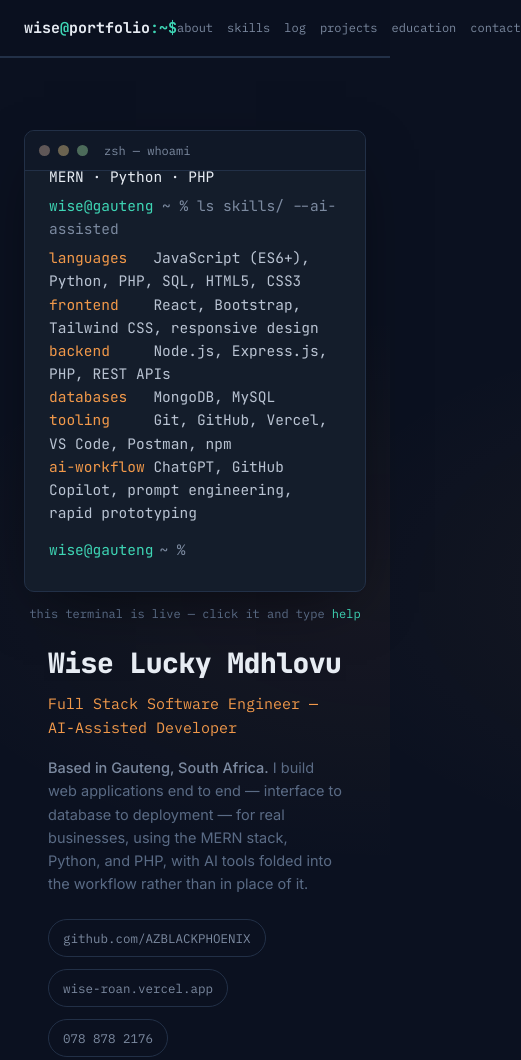
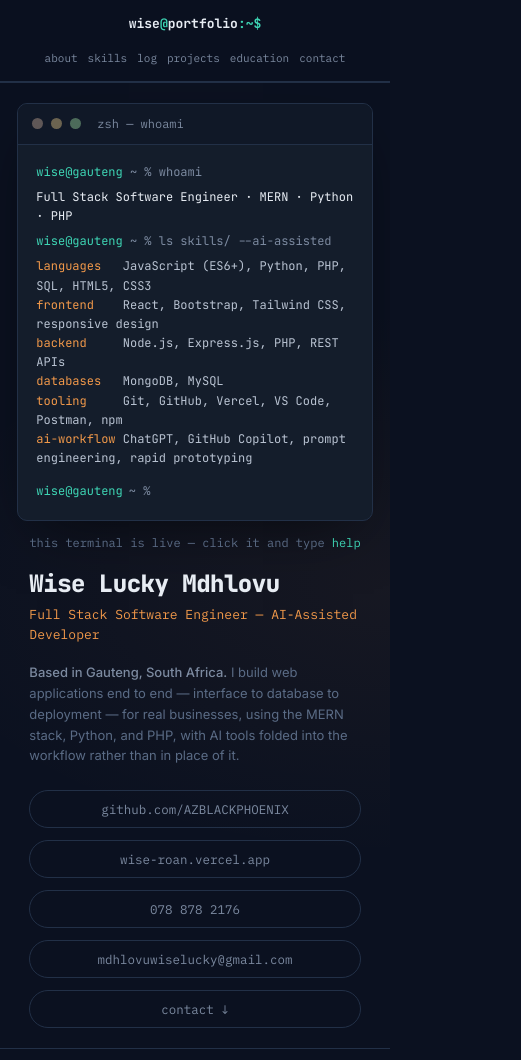
Before and after one commit to AZBLACKPHOENIX/Wise, a plain HTML site: page index.html in a window 390 px wide. Shown: the top 1060 px of the page, 521 px wide, since content can reach past the window. Drawn offline with Linux system fonts and the light colour scheme.

Commit message:
Update CSS to ensure responsiveness

```diff
--- a/index.html
+++ b/index.html
@@ -230,6 +230,203 @@
   .foot-note{ margin-top:28px; color:var(--red-dim); font-family:var(--mono-data); font-size:12px; text-align:center; }
 
   ::selection{ background:rgba(62,214,181,0.25); }
+
+  /* ===============================
+   RESPONSIVE DESIGN
+================================*/
+
+/* Large Tablets */
+@media (max-width: 992px){
+
+:root{
+    --maxw:95%;
+}
+
+.hero{
+    padding:50px 20px 30px;
+}
+
+.projects{
+    grid-template-columns:repeat(2,1fr);
+}
+
+.wrap{
+    padding:0 20px;
+}
+
+.out-name{
+    font-size:36px;
+}
+
+.term-body{
+    font-size:14px;
+}
+
+}
+
+/* Tablets */
+@media (max-width:768px){
+
+.navrow{
+    flex-direction:column;
+    gap:15px;
+}
+
+nav.links{
+    flex-wrap:wrap;
+    justify-content:center;
+}
+
+.hero{
+    padding:40px 15px 25px;
+}
+
+.out-name{
+    font-size:32px;
+}
+
+.out-title{
+    font-size:14px;
+}
+
+.out-desc{
+    font-size:14px;
+}
+
+.hero-links{
+    justify-content:center;
+}
+
+.projects{
+    grid-template-columns:1fr;
+}
+
+.term-body{
+    max-height:340px;
+}
+
+.commit{
+    margin-bottom:25px;
+}
+
+.sec-head{
+    flex-direction:column;
+    align-items:flex-start;
+}
+
+.contact-term{
+    padding:20px;
+}
+
+}
+
+/* Mobile */
+@media (max-width:576px){
+
+body{
+    font-size:14px;
+}
+
+.navrow{
+    padding:14px;
+}
+
+.brand{
+    font-size:13px;
+}
+
+nav.links{
+    gap:10px;
+}
+
+nav.links a{
+    font-size:11px;
+}
+
+.hero{
+    padding:25px 10px;
+}
+
+.out-name{
+    font-size:28px;
+    line-height:1.2;
+}
+
+.out-title{
+    font-size:13px;
+}
+
+.out-desc{
+    font-size:13px;
+}
+
+.hero-links{
+    flex-direction:column;
+    align-items:stretch;
+}
+
+.pill{
+    text-align:center;
+}
+
+.term-body{
+    padding:18px;
+    font-size:13px;
+    max-height:300px;
+}
+
+.pkg-body{
+    padding:15px;
+}
+
+.edu-item{
+    padding:15px;
+}
+
+.contact-term{
+    padding:18px;
+}
+
+.foot-links{
+    flex-direction:column;
+    gap:10px;
+}
+
+}
+
+/* Small Phones */
+@media (max-width:400px){
+
+.out-name{
+    font-size:24px;
+}
+
+.term-body{
+    font-size:12px;
+}
+
+.sec-title{
+    font-size:18px;
+}
+
+.pkg-list{
+    padding-left:15px;
+}
+
+.wrap{
+    padding:0 12px;
+}
+
+.hero{
+    padding:20px 8px;
+}
+
+.term-input{
+    font-size:12px;
+}
+
+}
+
 </style>
 </head>
 <body>
```
